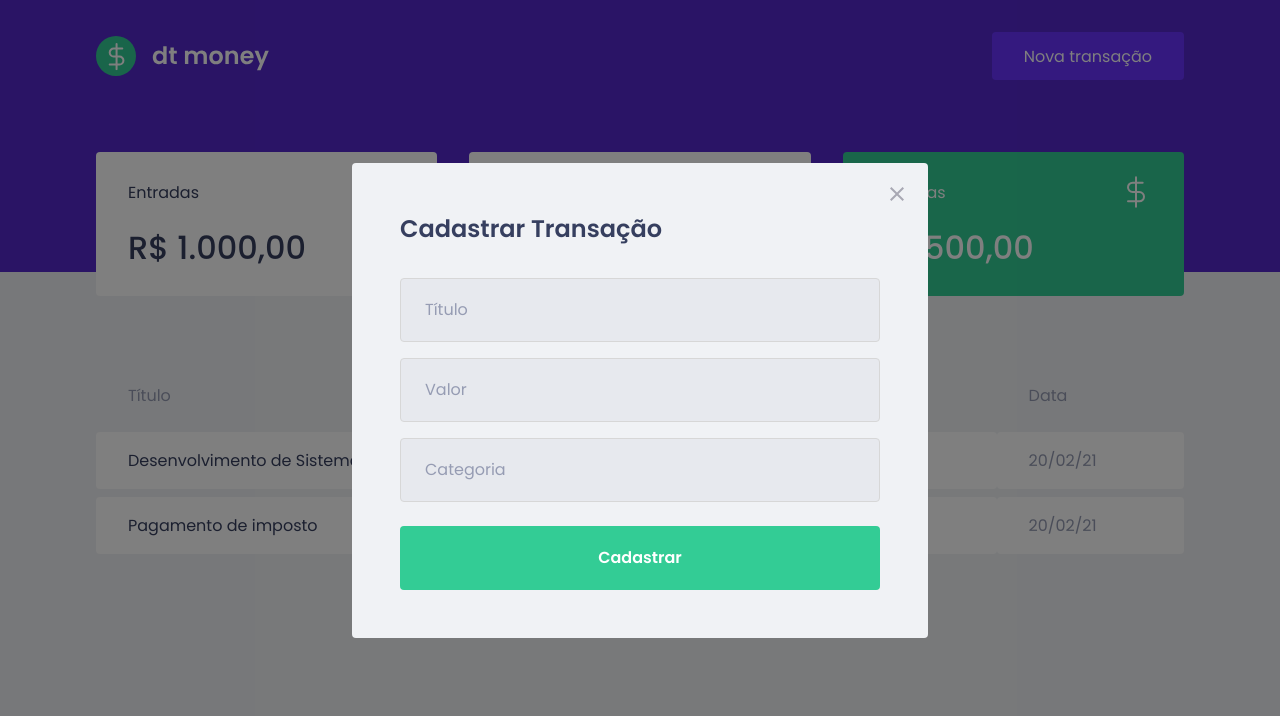
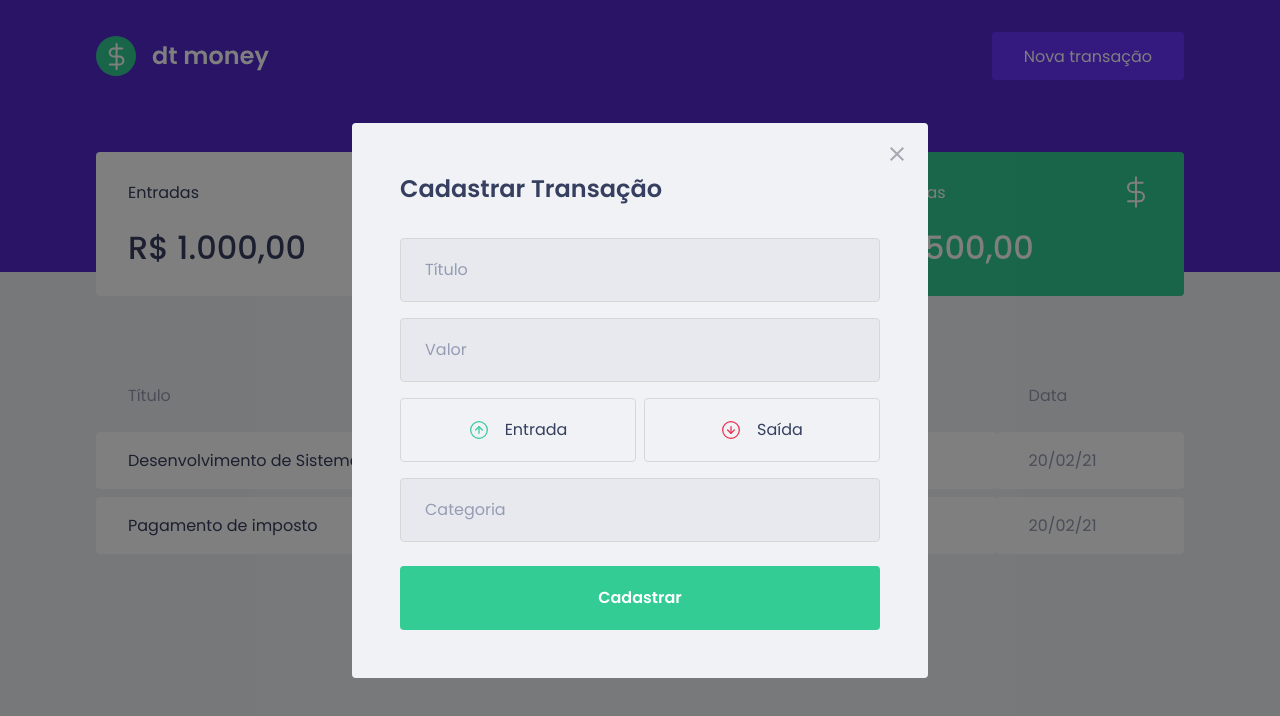
Before and after one commit to KesleyDavid/study_Ignite_React_Web_02-dtmoney, a React (Create React App) app: page / in a window 1280 px wide. Both pictures are taken after a click on the button "Nova transação". Shown: the top 716 px of the page. Built offline with nearby package versions, Linux system fonts and the light colour scheme; no server answers; what miragejs would draw is missing.

Commit message:
[02] [04] [project] Creating Type buttons

```diff
--- a/package.json
+++ b/package.json
@@ -5,6 +5,7 @@
   "dependencies": {
     "axios": "^0.21.1",
     "miragejs": "^0.1.41",
+    "polished": "^4.1.1",
     "react": "^17.0.1",
     "react-dom": "^17.0.1",
     "react-modal": "^3.12.1",
--- a/src/components/ModalNewTransaction/index.tsx
+++ b/src/components/ModalNewTransaction/index.tsx
@@ -1,6 +1,8 @@
 import Modal from 'react-modal';
 
 import imgClose from '../../assets/close.svg';
+import imgIncome from '../../assets/income.svg';
+import imgOutcome from '../../assets/outcome.svg';
 
 import * as S from './styles';
 
@@ -38,6 +40,22 @@
           type="number"
         />
 
+        <S.ContainerTransactionType>
+          <button
+            type="button"
+          >
+            <img src={imgIncome} alt="Entrada"/>
+            <span>Entrada</span>
+          </button>
+
+          <button
+            type="button"
+          >
+            <img src={imgOutcome} alt="Saída"/>
+            <span>Saída</span>
+          </button>
+        </S.ContainerTransactionType>
+
         <input
           placeholder="Categoria"
         />
--- a/src/components/ModalNewTransaction/styles.ts
+++ b/src/components/ModalNewTransaction/styles.ts
@@ -1,4 +1,5 @@
 import styled from 'styled-components';
+import { darken } from 'polished';
 
 export const Container = styled.form`
   h2 {
@@ -51,3 +52,40 @@
     }
   }
 `;
+
+export const ContainerTransactionType = styled.div`
+  margin: 1rem 0;
+  display: grid;
+  grid-template-columns: 1fr 1fr;
+  gap: 0.5rem;
+
+  button {
+    height: 4rem;
+    border: 1px solid #d7d7d7;
+    border-radius: 0.25rem;
+
+    background: transparent;
+
+    display: flex;
+    align-items: center;
+    justify-content: center;
+
+    transition: border-color 0.2s;
+    &:hover {
+      border-color: ${darken(0.1, '#d7d7d7')}
+      // Escurescer a borda em 10%
+    }
+
+    img {
+      width: 20px;
+      height: 20px;
+    }
+
+    span {
+      display: inline-block; //permite margin
+      margin-left: 1rem;
+      font-size: 1rem;
+      color: var(--text-title);
+    }
+  }
+`
```
Also changed, not shown: 1 other file (tests, documents, lock files or other folders).
